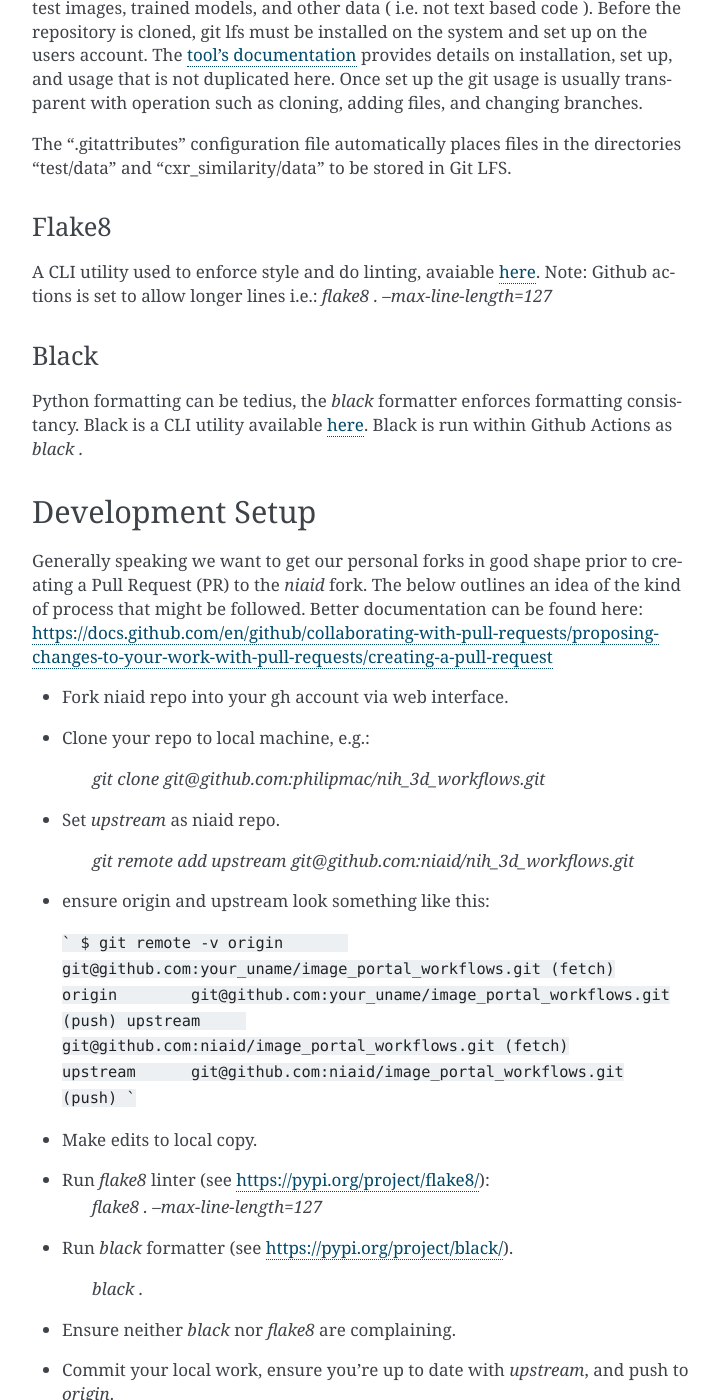
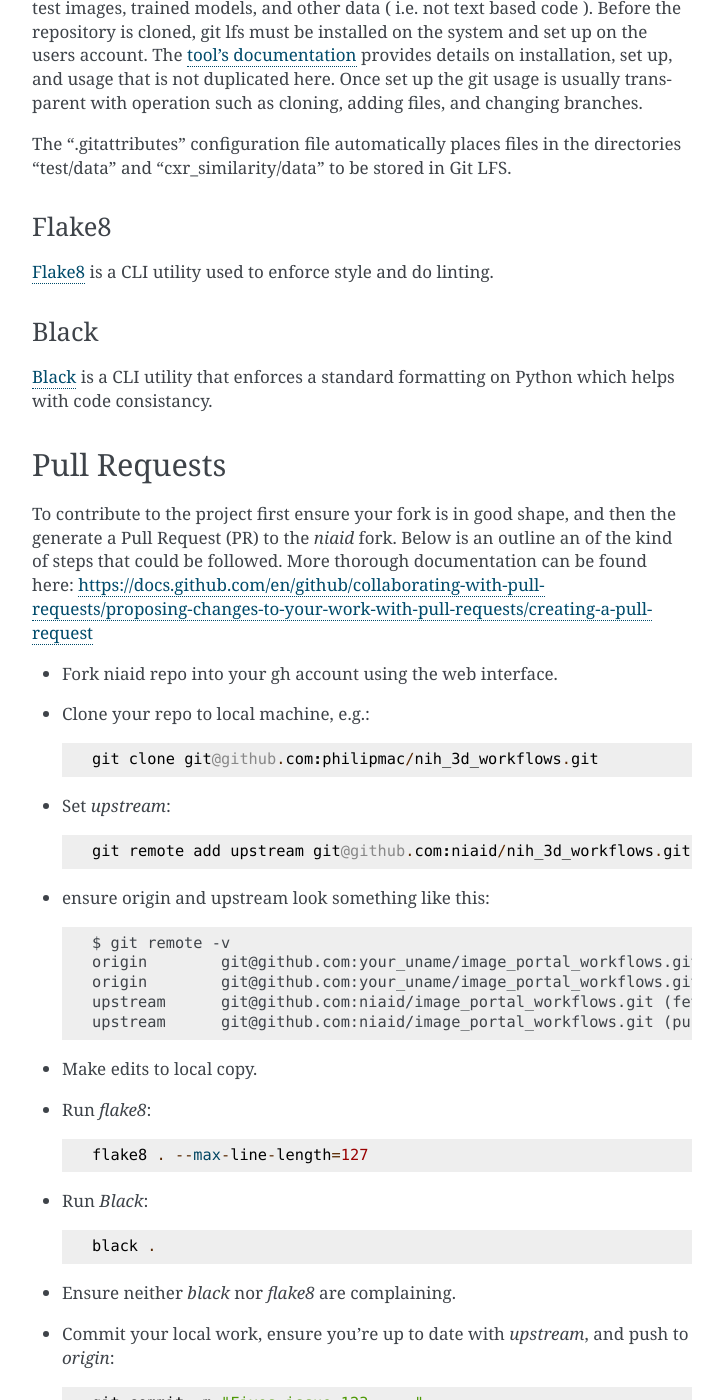
Before and after one commit to niaid/image_portal_workflows, a Sphinx documentation site: the page built from docs/development.rst, in a window 1280 px wide and 1400 px high, scrolled down 501 px. Shown: the whole window, without its empty margins (388-1111 px from the left). Built offline with Sphinx 7.4.7, drawn with Linux system fonts in a browser that asks for light colours; some of the changed text lies outside the part shown.

Commit message:
Fixes formatting

````diff
--- a/docs/development.rst
+++ b/docs/development.rst
@@ -31,60 +31,56 @@
 Flake8
 ======
 
-A CLI utility used to enforce style and do linting, avaiable `here <https://pypi.org/project/flake8/>`_.
-Note: Github actions is set to allow longer lines i.e.: `flake8 . --max-line-length=127`
+`Flake8 <https://pypi.org/project/flake8/>`_ is a CLI utility used to enforce style and do linting.
 
 Black
 =====
 
-Python formatting can be tedius, the `black` formatter enforces formatting consistancy. Black is a CLI utility available `here <https://pypi.org/project/black/>`_.
-Black is run within Github Actions as `black .`
+`Black <https://pypi.org/project/black/>`_ is a CLI utility that enforces a standard formatting on Python which helps with code consistancy.
 
 *****************
-Development Setup
+Pull Requests
 *****************
 
-Generally speaking we want to get our personal forks in good shape prior to creating a Pull Request (PR) to the `niaid` fork. The below outlines an idea of the kind of process that might be followed. Better documentation can be found here: https://docs.github.com/en/github/collaborating-with-pull-requests/proposing-changes-to-your-work-with-pull-requests/creating-a-pull-request
+To contribute to the project first ensure your fork is in good shape, and then the generate a Pull Request (PR) to the `niaid` fork. Below is an outline an of the kind of steps that could be followed. More thorough documentation can be found here: https://docs.github.com/en/github/collaborating-with-pull-requests/proposing-changes-to-your-work-with-pull-requests/creating-a-pull-request
 
-- Fork niaid repo into your gh account via web interface.
+- Fork niaid repo into your gh account using the web interface.
 
-- Clone your repo to local machine, e.g.:
+- Clone your repo to local machine, e.g.::
 
-	`git clone git@github.com:philipmac/nih_3d_workflows.git`
+	git clone git@github.com:philipmac/nih_3d_workflows.git
 
-- Set `upstream` as niaid repo.
+- Set `upstream`::
 
-	`git remote add upstream git@github.com:niaid/nih_3d_workflows.git`
+	git remote add upstream git@github.com:niaid/nih_3d_workflows.git
 
-- ensure origin and upstream look something like this:
+- ensure origin and upstream look something like this::
 
-  ```
-  $ git remote -v
-  origin	git@github.com:your_uname/image_portal_workflows.git (fetch)
-  origin	git@github.com:your_uname/image_portal_workflows.git (push)
-  upstream	git@github.com:niaid/image_portal_workflows.git (fetch)
-  upstream	git@github.com:niaid/image_portal_workflows.git (push)
-  ```
+	  $ git remote -v
+	  origin	git@github.com:your_uname/image_portal_workflows.git (fetch)
+	  origin	git@github.com:your_uname/image_portal_workflows.git (push)
+	  upstream	git@github.com:niaid/image_portal_workflows.git (fetch)
+	  upstream	git@github.com:niaid/image_portal_workflows.git (push)
 
 - Make edits to local copy.
 
-- Run `flake8` linter (see https://pypi.org/project/flake8/):
-          `flake8 . --max-line-length=127`
+- Run `flake8`::
 
-- Run `black` formatter (see https://pypi.org/project/black/).
+        flake8 . --max-line-length=127
 
-          `black .`
+- Run `Black`::
+
+	black .
 
 - Ensure neither `black` nor `flake8` are complaining.
 
-- Commit your local work, ensure you're up to date with `upstream`, and push to `origin`.
+- Commit your local work, ensure you're up to date with `upstream`, and push to `origin`::
 
-	```
 	git commit -m "Fixes issue 123, ..."
 	git fetch upstream
 	git rebase upstream/master
 	git push origin branch_with_fix
-	```
+
 
 - Initiate creation the Pull Request (PR) via your fork into niaid/nih-3d-main using the web interface.
 
@@ -92,7 +88,7 @@
 
 - Submit PR with some helpful English. See: https://git-scm.com/book/en/v2/Distributed-Git-Contributing-to-a-Project
 
-- Feel free to let niaid repo admin (currently Philip MacM) know there's a PR waiting for review.
+- Feel free to let a niaid repo admin (currently Philip MacM and Bradley Lowenkamp) know there's a PR waiting for review.
 
 - Thanks! :)
 
````
